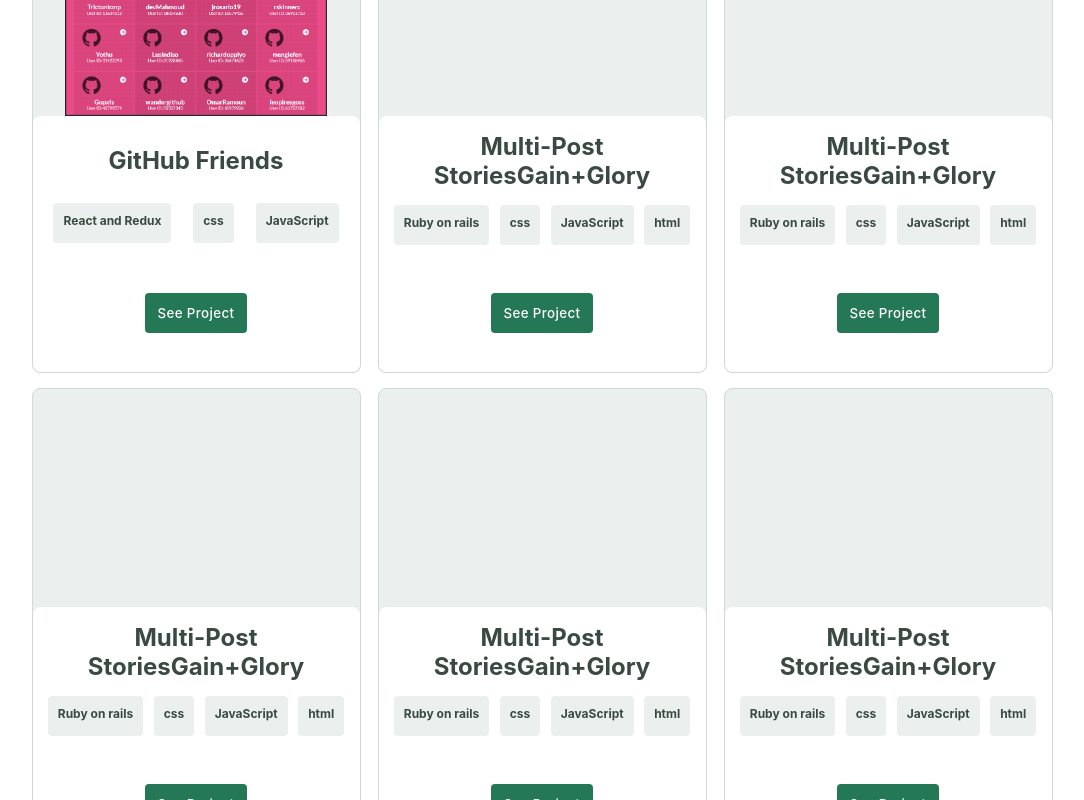
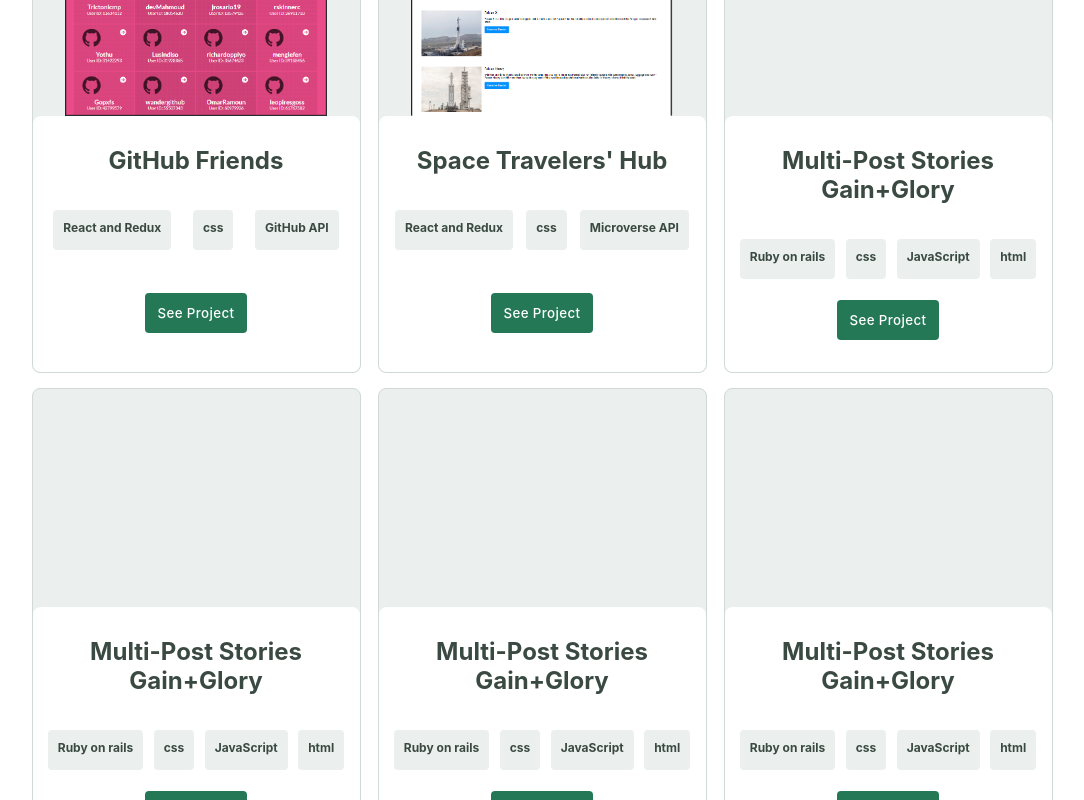
Before and after one commit to luis-pomare/Portfolio, a React (Create React App) app: page / in a window 1280 px wide. Shown: the part 1060-1860 px from the top of the page, without its empty margins (98-1182 px from the left). Built offline with nearby package versions, Linux system fonts and the light colour scheme.

Commit message:
Add "space travelers Hub" project

```diff
--- a/src/sections/Main.js
+++ b/src/sections/Main.js
@@ -21,14 +21,14 @@ export default function Main() {
             <img alt='gitHubFriends' src='/images/gitHubFriends.png' />
           </section>
           <section className='card-info'>
-            <h4 tabIndex='7' id='gitHubFriends'>
+            <h4 className='projectTitle' tabIndex='7'>
               GitHub Friends
             </h4>
             <section className='made-with'>
               <ul className='ul-with'>
                 <li className='blue-li'>React and Redux</li>
                 <li className='blue-li'>css</li>
-                <li className='blue-li'>JavaScript</li>
+                <li className='blue-li'>GitHub API</li>
               </ul>
             </section>
             <a
@@ -48,22 +48,25 @@ export default function Main() {
           </section>
         </article>
         <article className='cards'>
-          <section className='card-space'></section>
+          <section className='card-space'>
+            <img alt='gitHubFriends' src='/images/spaceTravelersHub.png' />
+          </section>
           <section className='card-info'>
-            <h4 tabIndex='9'>
-              Multi-Post Stories
-              <br />
-              Gain+Glory
+            <h4 className='projectTitle' tabIndex='9'>
+              Space Travelers' Hub
             </h4>
             <section className='made-with'>
               <ul className='ul-with'>
-                <li className='blue-li'>Ruby on rails</li>
+                <li className='blue-li'>React and Redux</li>
                 <li className='blue-li'>css</li>
-                <li className='blue-li'>JavaScript</li>
-                <li className='blue-li'>html</li>
+                <li className='blue-li'>Microverse API</li>
               </ul>
             </section>
-            <a target='_blank' rel='next' href=''>
+            <a
+              target='_blank'
+              rel='next'
+              href='https://62e3d790301b6c0b660edd94--transcendent-creponne-c9416a.netlify.app/'
+            >
               <button
                 id='secondCardButton'
                 type='button'
@@ -78,10 +81,8 @@ export default function Main() {
         <article className='cards'>
           <section className='card-space'></section>
           <section className='card-info'>
-            <h4 tabIndex='11'>
-              Multi-Post Stories
-              <br />
-              Gain+Glory
+            <h4 className='projectTitle' tabIndex='11'>
+              Multi-Post Stories Gain+Glory
             </h4>
             <section className='made-with'>
               <ul className='ul-with'>
@@ -106,10 +107,8 @@ export default function Main() {
         <article className='cards'>
           <section className='card-space'></section>
           <section className='card-info'>
-            <h4 tabIndex='13'>
-              Multi-Post Stories
-              <br />
-              Gain+Glory
+            <h4 className='projectTitle' tabIndex='13'>
+              Multi-Post Stories Gain+Glory
             </h4>
             <section className='made-with'>
               <ul className='ul-with'>
@@ -134,10 +133,8 @@ export default function Main() {
         <article className='cards'>
           <section className='card-space'></section>
           <section className='card-info'>
-            <h4 tabIndex='15'>
-              Multi-Post Stories
-              <br />
-              Gain+Glory
+            <h4 className='projectTitle' tabIndex='15'>
+              Multi-Post Stories Gain+Glory
             </h4>
             <section className='made-with'>
               <ul className='ul-with'>
@@ -162,10 +159,8 @@ export default function Main() {
         <article className='cards'>
           <section className='card-space'></section>
           <section className='card-info'>
-            <h4 tabIndex='17'>
-              Multi-Post Stories
-              <br />
-              Gain+Glory
+            <h4 className='projectTitle' tabIndex='17'>
+              Multi-Post Stories Gain+Glory
             </h4>
             <section className='made-with'>
               <ul className='ul-with'>
--- a/src/styles/style.css
+++ b/src/styles/style.css
@@ -181,6 +181,7 @@ h4 {
   background: #ebf0ee;
   padding: 10px;
   border-radius: 4px;
+  margin: 7px 0;
 }
 
 .see-1 {
@@ -463,7 +464,7 @@ footer {
   width: 80%;
 }
 
-#gitHubFriends {
+.projectTitle {
   padding: 13.5px 0;
 }
 
```
Also changed, not shown: public/images/spaceTravelersHub.png (added).
